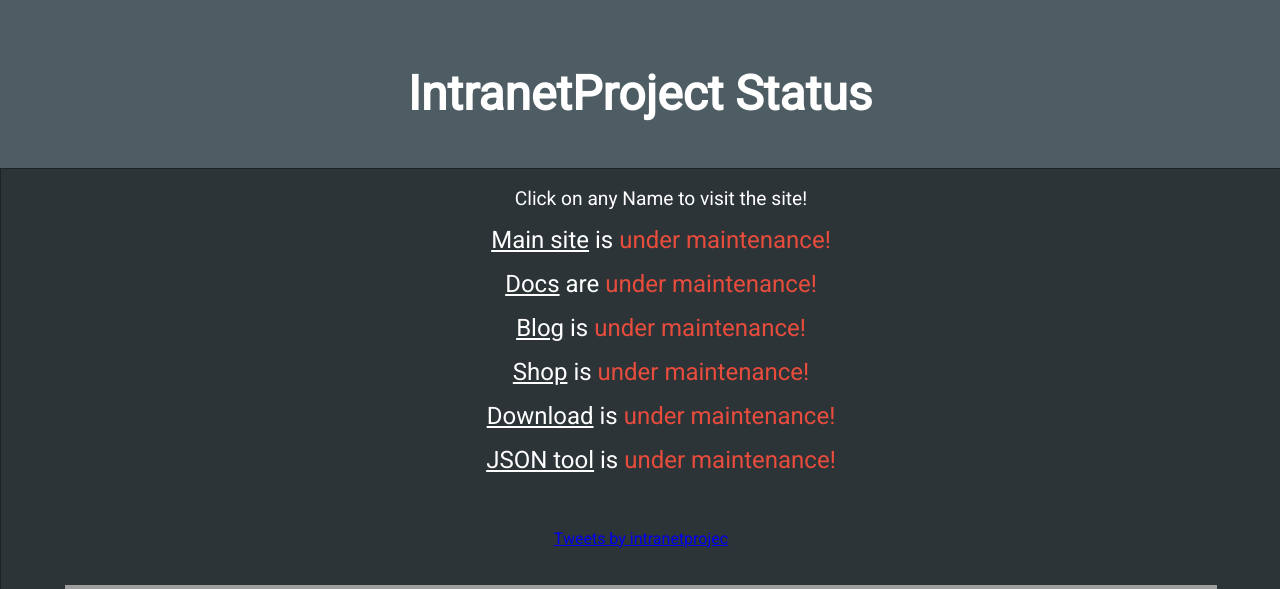
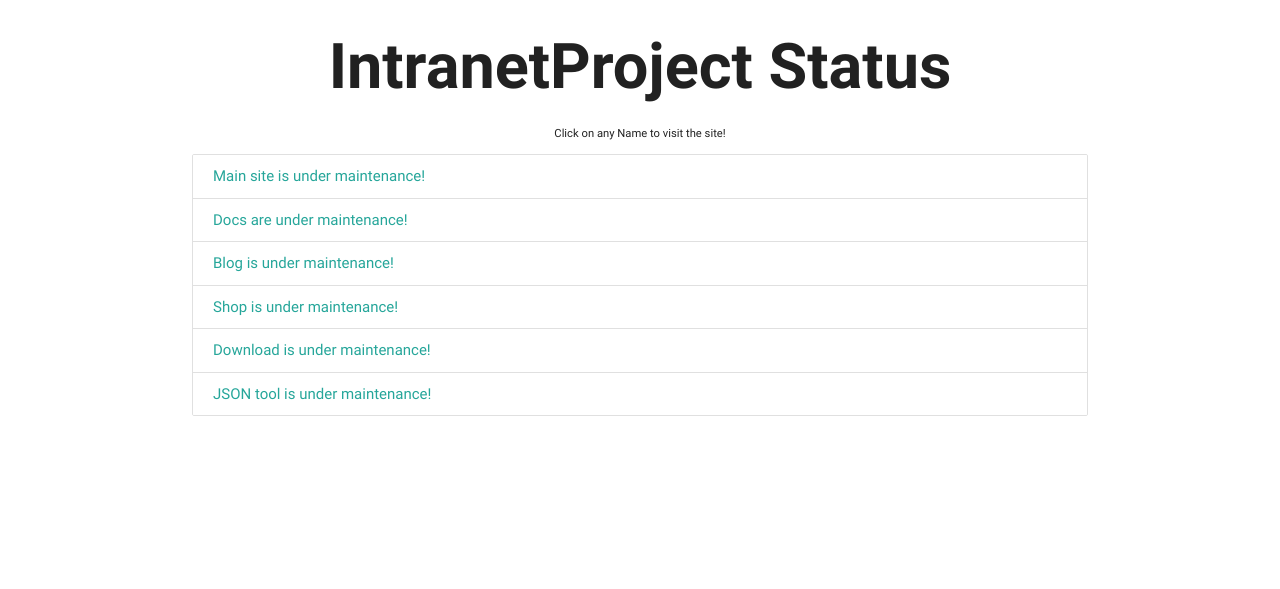
Before and after one commit to IntranetProject/intranet_status, a PHP site: page / in a window 1280 px wide. Shown: the top 589 px of the page. Run offline with PHP 8.4, Linux system fonts and the light colour scheme; data that the repository does not hold is empty; some libraries are stand-ins or nearby versions; grey boxes are pictures that could not be loaded.

Commit message:
Style overwork. Now using materializecss! :)

```diff
--- a/css/style.css
+++ b/css/style.css
@@ -1,133 +1,9 @@
-@import url('https://fonts.googleapis.com/css?family=Roboto');
-.container {
-    background-color: #4E5C63;
-    width: 100%;
-    height: auto;
-    font-family: 'Roboto', sans-serif;
-    overflow: auto;
-    display: block;
-    color: white;
+body {
+  display: flex;
+  min-height: 100vh;
+  flex-direction: column;
 }
 
-.title {
-    text-align: center;
-    font-size: 3em;
-    padding-top: 70px;
-    color: white;
-    font-weight: bold;
+main {
+  flex: 1 0 auto;
 }
-
-.content {
-    width: 50%;
-    margin: 0 auto;
-    margin-top: 50px;
-    border: 1px solid #1d2224;
-    background-color:  #2D3438;
-}
-
-.site {
-    color: white;
-    margin-bottom: 20px;
-}
-.inner {
-    margin-left: 20px;
-    margin-top: 20px;
-    font-size: 1.5em;
-}
-
-.online {
-    color: #2ECC71;
-    display: inline;
-}
-
-.offline {
-    color: #E74C3C;
-    display: inline;
-}
-
-.clearer {
-    height: 20px;
-    clear: both;
-}
-
-.notice {
-    color: white;
-    text-align: center;
-    font-size: 0.8em !important;
-}
-
-.media {
-    width: 90%;
-    margin: 0 auto;
-    margin-top: 3%;
-    margin-left: 5% !imporant;
-    margin-bottom: 2%;
-}
-
-.media iframe {
-    width: 100%;
-    height: 45%;
-}/*
-.discord {
-    margin-left: 5% !important;
-    margin-bottom: 2%;
-} */
-@media only screen and (max-device-width: 1400px) {
-    .container {
-        height: 100%;
-        margin: 0;
-    }
-    .inner {
-        width: 100%;
-    }
-    .content {
-        width: 100%;
-        text-align: center;
-    }
-}
-
-::-webkit-scrollbar-track {
-    -webkit-box-shadow: inset 0 0 6px rgba(0, 0, 0, 0.3);
-    border-radius: 1px;
-    background-color: #4E5C63;
-}
-
-::-webkit-scrollbar {
-    width: 12px;
-    background-color: #4E5C63;
-}
-
-::-webkit-scrollbar-thumb {
-    border-radius: 1px;
-    -webkit-box-shadow: inset 0 0 6px rgba(0, 0, 0, .3);
-    background-color: #2D3438;
-}
-
-.footer {
-    width: 100%;
-    font-size: 150%;
-    color: white;
-    height: 5%;
-    background-color: #2D3438;
-    border-top: 1px black solid;
-    margin-top: 1%;
-}
-
-.footer a {
-    text-decoration: none;
-    color: white;
-}
-
-.git,
-.imp,
-.credit {
-    width: calc(100%/3);
-    float: left;
-    text-align: center;
-    background-color: #2D3438;
-    margin-top: 0.5%;
-}
-.twitter {
-    border: 1px solid #9999A1;
-    border-radius: 5px;
-}
--- a/index.php
+++ b/index.php
@@ -6,83 +6,91 @@ function is_url_exist($url){
        $code = curl_getinfo($ch, CURLINFO_HTTP_CODE);
 
        if($code == 200){
-        $status = '<p class="online st">up!</p>';
+           $status = 'up!';
        }else{
-        $status = '<p class="offline st">under maintenance!</p>';
+           $status = 'under maintenance!';
        }
        curl_close($ch);
        return $status;
    }
    ?>
 <html>
-
    <head>
       <title>IntranetProject - Status</title>
-        <link href="css/reset.css" rel="stylesheet">
-        <link href="css/style.css" rel="stylesheet">
-
+      <link href="https://fonts.googleapis.com/icon?family=Material+Icons" rel="stylesheet">
+      <link rel="stylesheet" href="https://cdnjs.cloudflare.com/ajax/libs/materialize/0.100.2/css/materialize.min.css" media="screen,projection">
+      <link rel="stylesheet" href="css/style.css">
+      <meta name="viewport" content="width=device-width, initial-scale=1.0" />
+      <script type="text/javascript" src="https://code.jquery.com/jquery-3.2.1.min.js"></script>
+      <script src="https://cdnjs.cloudflare.com/ajax/libs/materialize/0.100.2/js/materialize.min.js"></script>
    </head>
-
    <body>
+      <main>
          <div class="container">
-            <h1 class="title"><b>IntranetProject Status</b></h1>
-            <div class="content">
-                <div class="inner">
+            <h1 class="center-align"><b>IntranetProject Status</b></h1>
             <small class="notice">
-                        <p>Click on any Name to visit the site!</p>
+               <p class="center-align">Click on any Name to visit the site!</p>
             </small>
-                    <div class="clearer"></div>
-                    <a target="_blank" class="site" href="http://intranetproject.net">Main site</a> is
+            <div class="collection">
+               <a target="_blank" class="collection-item " href="http://intranetproject.net">Main site is
                <?php
                   echo is_url_exist("http://intranetproject.net/up.txt");
                   ?>
-                        <div class="clearer"></div>
-                        <a target="_blank" class="site" href="http://docs.intranetproject.net">Docs</a> are
+               </a>
+               <a target="_blank" class="collection-item" href="http://docs.intranetproject.net">Docs are
                <?php
                   echo is_url_exist("http://docs.intranetproject.net/up.txt");
                   ?>
-                            <div class="clearer"></div>
-                            <a target="_blank" class="site" href="http://blog.intranetproject.net">Blog</a> is
+               </a>
+               <a target="_blank" class="collection-item " href="http://blog.intranetproject.net">Blog is
                <?php
                   echo is_url_exist("http://blog.intranetproject.net/up.txt");
                   ?>
-                                <div class="clearer"></div>
-                                <a target="_blank" class="site" href="http://shop.intranetproject.net">Shop</a> is
+               </a>
+               <a target="_blank" class="collection-item" href="http://shop.intranetproject.net">Shop is
                <?php
                   echo is_url_exist("http://shop.intranetproject.net/up.txt");
                   ?>
-                                    <div class="clearer"></div>
-                                    <a target="_blank" class="site" href="http://download.intranetproject.net">Download</a> is
+               </a>
+               <a target="_blank" class="collection-item " href="http://download.intranetproject.net">Download is
                <?php
                   echo is_url_exist("http://download.intranetproject.net/up.txt");
                   ?>
-                                        <div class="clearer"></div>
-                                        <a target="_blank" class="site" href="http://json.intranetproject.net">JSON tool</a> is
+               </a>
+               <a target="_blank" class="collection-item" href="http://json.intranetproject.net">JSON tool is
                <?php
                   echo is_url_exist("http://json.intranetproject.net/up.txt");
                   ?>
-                                            <div class="clearer"></div>
-                </div>
-                <div class="media">
-                    <a class="twitter-timeline" data-theme="dark" data-link-color="#2B7BB9" href="https://twitter.com/intranetprojec">Tweets by intranetprojec</a>
-                    <script async src="//platform.twitter.com/widgets.js" charset="utf-8"></script>
-                </div>
-                <div class="media discord">
-                    <iframe src="https://discordapp.com/widget?id=313774393342033920&theme=dark" height="500" allowtransparency="true" frameborder="0"></iframe>
+               </a>
+               </ul>
             </div>
          </div>
-            <div class="footer">
-                    <div class="git">
-                        <p><a href="https://github.com/IntranetProject">GitHub</a></p>
+      </main>
+      <footer class="page-footer">
+         <div class="container">
+            <div class="row">
+               <div class="col l6 s12">
+                  <h5 class="white-text">End..</h5>
+                  <p class="grey-text text-lighten-4">This is it. Just a simple status site..</p>
                </div>
-                    <div class="imp">
-                        <p><a href="imprint.html">Impressum</a></p>
-                    </div>
-                    <div class="credit">
-                        <p><b><i style="color: black;">&lt; &gt;</i></b> with <i style="color: red;">&hearts;</i> by <a href="https://github.com/IntranetProject">Intranet</a></p>
+               <div class="col l4 offset-l2 s12">
+                  <h5 class="white-text">Links</h5>
+                  <ul>
+                     <li><a class="grey-text text-lighten-3" href="https://github.com/IntranetProjec">GitHub</a></li>
+                     <li><a class="grey-text text-lighten-3" href="imprint.html">Imprint</a></li>
+                     <li>
+                        <p class="grey-text text-lighten-3" href="#!">&lt; &gt;</i></b> with <i style="color: red;">&hearts;</i> by <a class="grey-text text-lighten-3" href="https://github.com/IntranetProject">Intranet</a></p>
+                     </li>
+                  </ul>
                </div>
             </div>
          </div>
+         <div class="footer-copyright">
+            <div class="container">
+               © 2017 Intranet Project
+            </div>
+         </div>
+      </footer>
+      </div>
    </body>
-
 </html>
```
Lines whose indentation alone changed are shown as unchanged.
